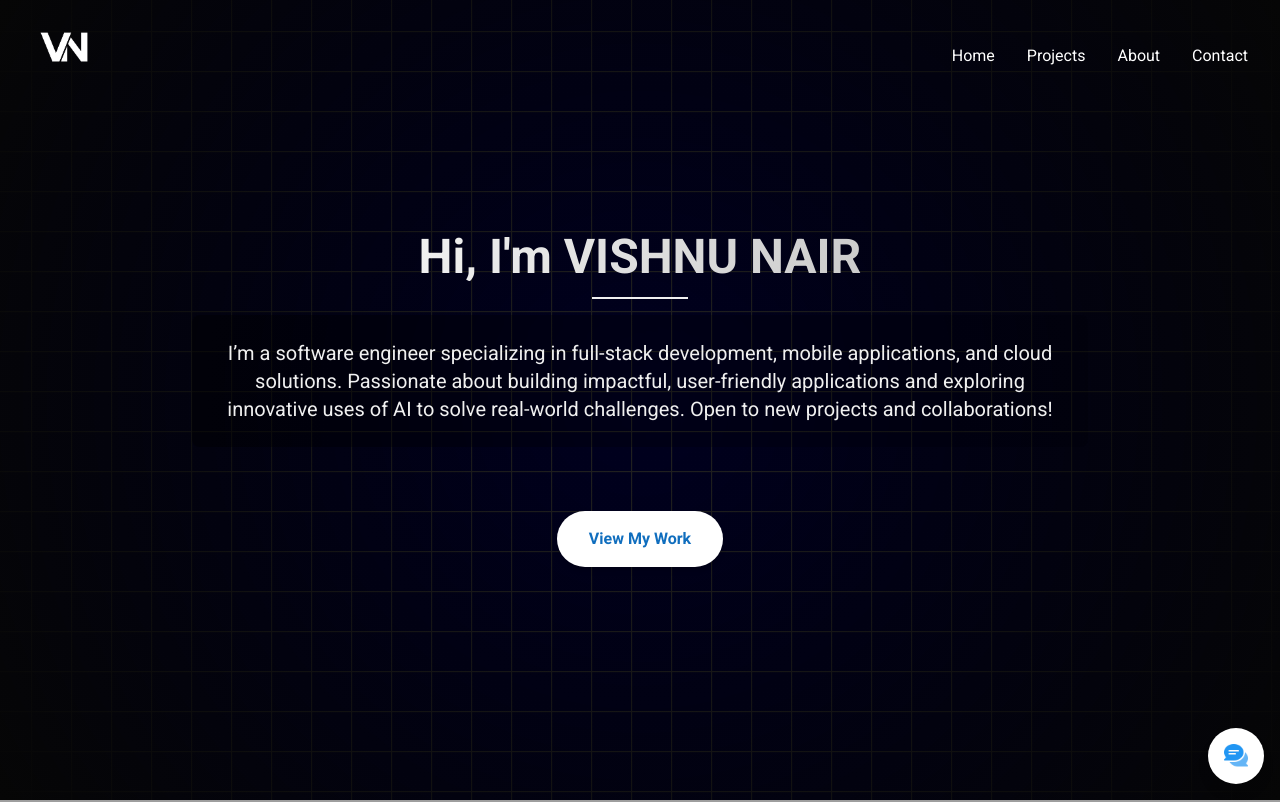
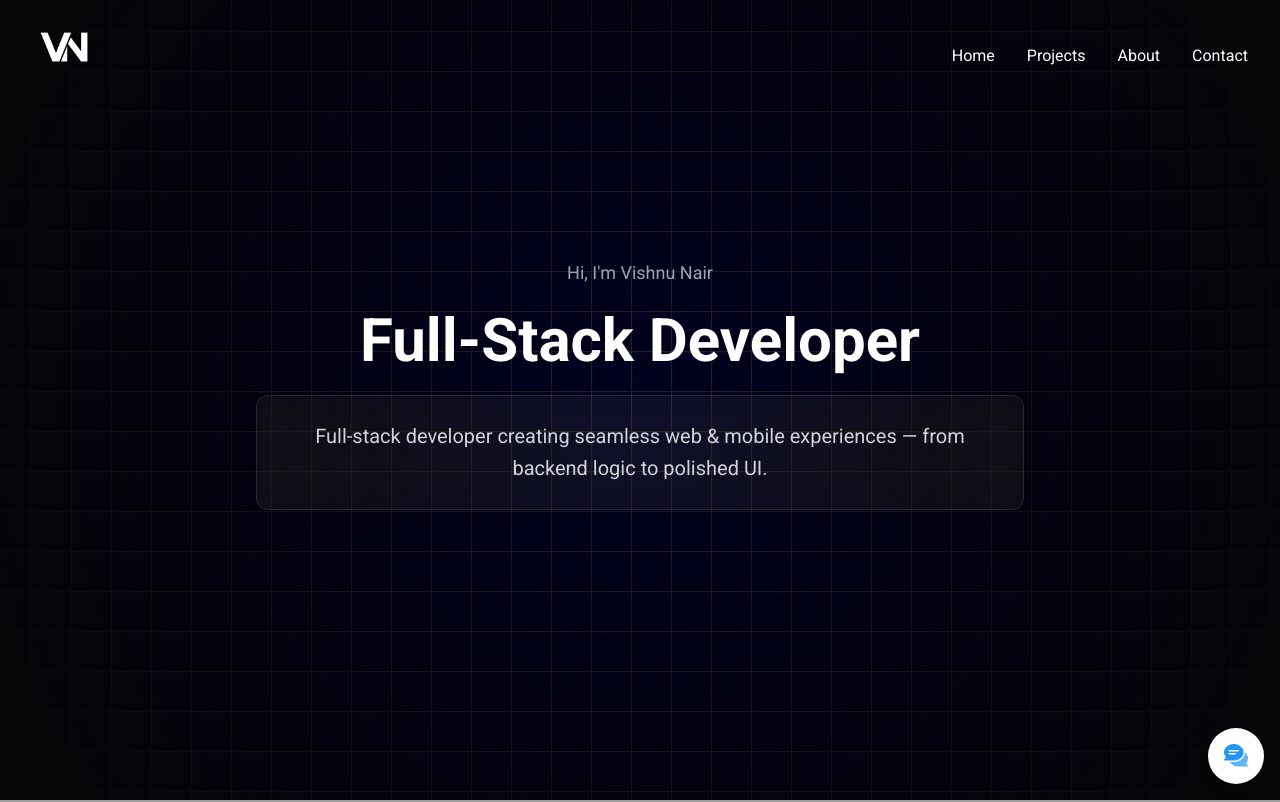
Before and after one commit to vishnusn77/portfolio_website, a React (Create React App) app in the folder client/: page / in a window 1280 px wide. Shown: the top 802 px of the page. Built offline with nearby package versions, Linux system fonts and the light colour scheme; grey boxes are pictures that could not be loaded.

Commit message:
update hero content layout

```diff
--- a/client/src/pages/Home.js
+++ b/client/src/pages/Home.js
@@ -42,33 +42,24 @@ const Home = () => {
         </div>
       )}
       <Navbar />
-      <div className="flex flex-col items-center justify-center min-h-screen px-6">
-        <h1
-          className="text-5xl font-bold mb-4 fade-in-title"
-          style={{
-            background: 'linear-gradient(90deg, #F0F0F0, #CCCCCC)',
-            WebkitBackgroundClip: 'text',
-            color: 'transparent',
-          }}
-        >
-          Hi, I'm VISHNU NAIR
-        </h1>
-        <div className="w-24 h-0.5 bg-[#F0F0F0] opacity-50 mb-4 fade-in-divider"></div>
-        <div className="max-w-4xl bg-gradient-to-r from-black/40 to-black/10 rounded-lg p-6 mb-8 fade-in-subtitle">
-          <p className="text-lg md:text-xl leading-relaxed text-[#F0F0F0]">
-            I’m a software engineer specializing in full-stack development, mobile applications, and cloud solutions. Passionate about building impactful, user-friendly applications and exploring innovative uses of AI to solve real-world challenges. Open to new projects and collaborations!
+      <div className="min-h-screen w-full flex items-center justify-center px-6">
+        <div className="max-w-3xl w-full flex flex-col items-center text-center gap-6 py-16">
+
+          <h2 className="text-gray-400 text-lg">Hi, I'm Vishnu Nair</h2>
+
+          <h1 className="text-5xl md:text-6xl font-bold leading-tight text-white">
+            Full-Stack Developer
+          </h1>
+
+          <p className="text-gray-300 text-lg md:text-[1.25rem] leading-relaxed bg-white/5 backdrop-blur-md p-6 rounded-xl shadow-lg border border-white/10 w-full">
+            Full-stack developer creating seamless web & mobile experiences — from backend logic to polished UI.
           </p>
+
+          <div className="flex gap-4 pt-2">
+            {/* Optional: social icons here */}
+          </div>
+
         </div>
-        <button
-          onClick={() =>
-            document
-              .getElementById('projects-section')
-              .scrollIntoView({ behavior: 'smooth', block: 'start' })
-          }
-          className="mt-8 px-8 py-4 bg-white text-[#106EBE] font-semibold rounded-full shadow-md hover:bg-gray-200 transition transform hover:scale-105 fade-in-button"
-        >
-          View My Work
-        </button>
       </div>
       <Projects
         handleViewAbout={() =>
```
